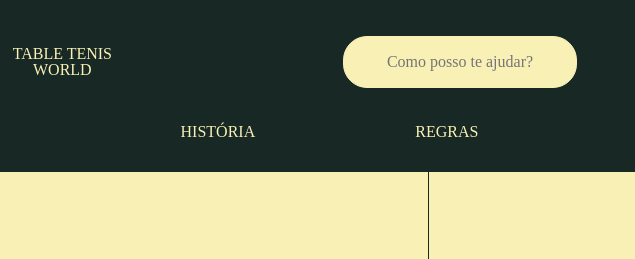
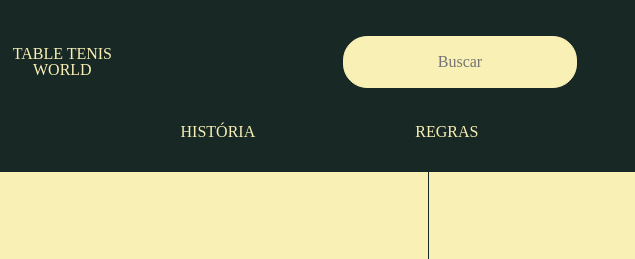
Before and after one commit to GustavoNicacio/site-ping-pong, a plain HTML site: page perfil.html in a window 1280 px wide. Shown: the top 259 px of the page, 211-846 px from the left. Drawn offline with nearby package versions, Linux system fonts and the light colour scheme.

Commit message:
Update perfil.html

```diff
--- a/perfil.html
+++ b/perfil.html
@@ -22,7 +22,7 @@
                 </div>
 
                 <div class="cabecalho__container__pesquisa">
-                    <input type="text" class="cabecalho__pesquisa"  placeholder="Como posso te ajudar?">
+                    <input type="text" class="cabecalho__pesquisa"  placeholder="Buscar">
                 </div>
 
                 <div class="cabecalho__icones">
```
